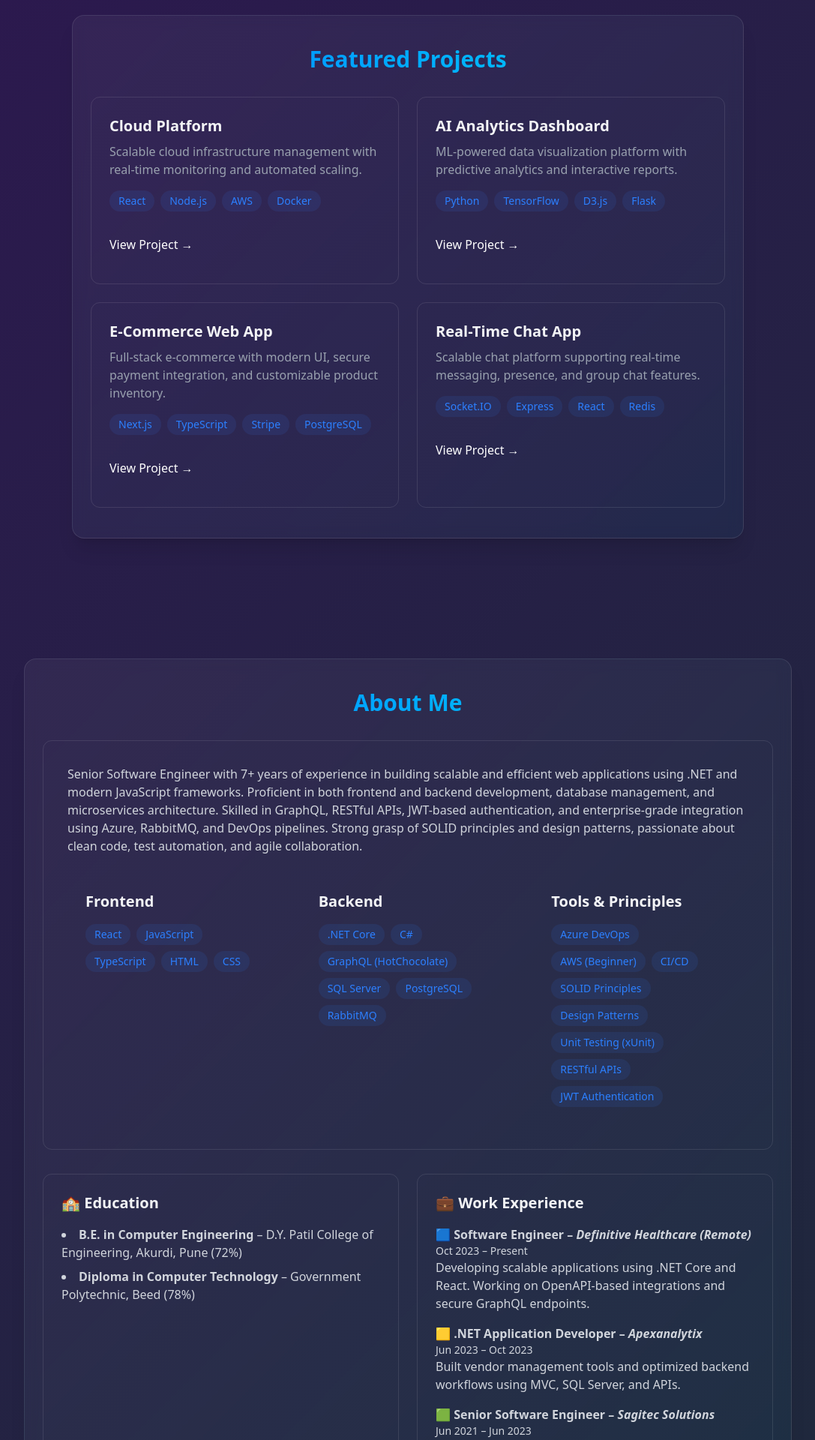
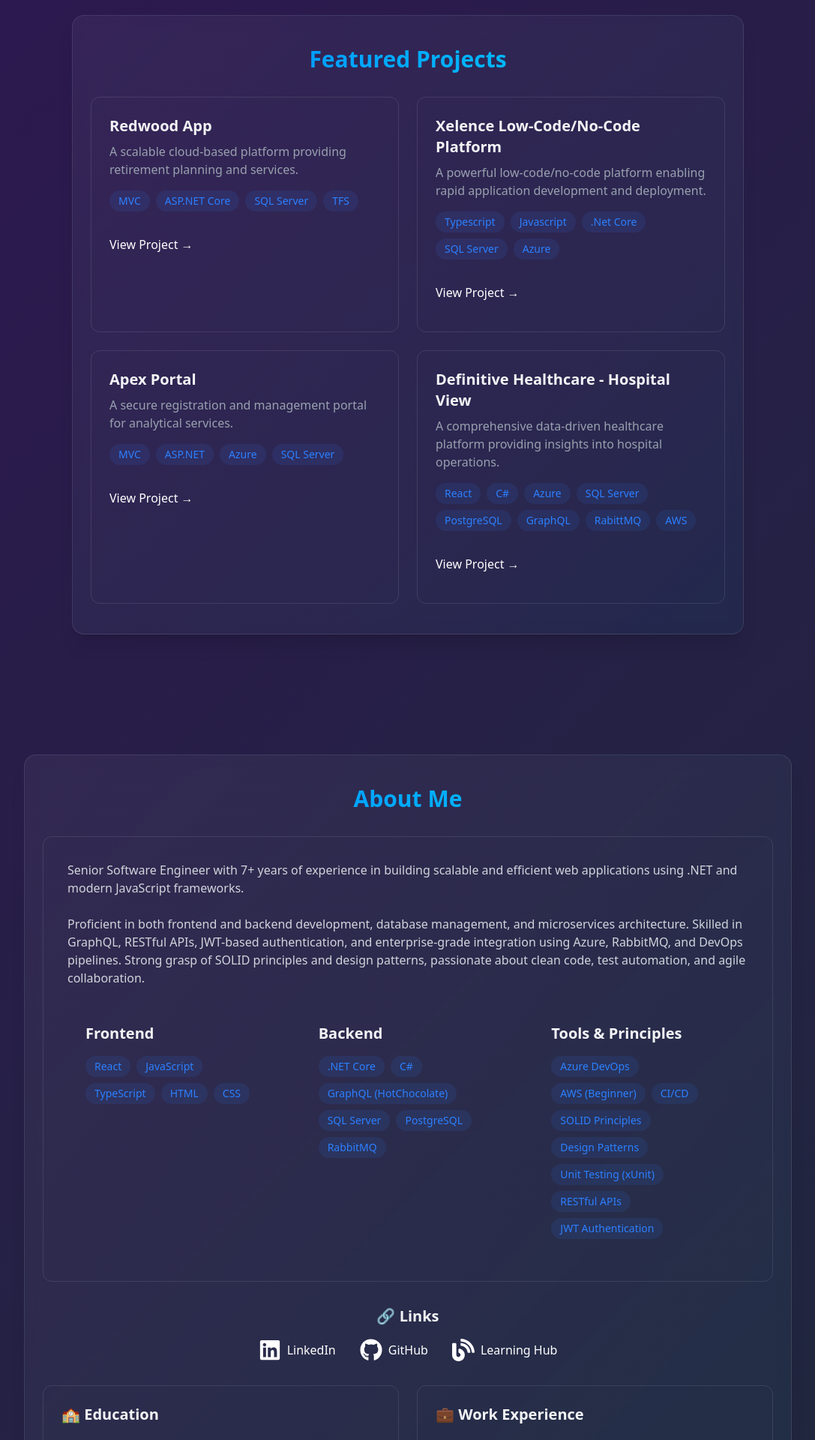
Before and after one commit to SiddharthBhamare/sid.portify, a React (Vite) app: page / in a window 1280 px wide. Shown: the part 860-2780 px from the top of the page at 75% size, without its empty margins (96-1183 px from the left). Built offline with nearby package versions, Linux system fonts and the light colour scheme.

Commit message:
About page changes

```diff
--- a/package.json
+++ b/package.json
@@ -17,6 +17,7 @@
     "lucide-react": "^0.488.0",
     "react": "^19.0.0",
     "react-dom": "^19.0.0",
+    "react-icons": "^5.5.0",
     "tailwindcss": "^4.1.3"
   },
   "devDependencies": {
--- a/src/Components/Sections/About.tsx
+++ b/src/Components/Sections/About.tsx
@@ -1,9 +1,21 @@
 import { RevealOnScroll } from "../RevealOnScroll";
+import { FaLinkedin, FaGithub, FaBlog } from "react-icons/fa"; // Importing icons from react-icons
 
-export const About = () => {
-  const frontendSkills = ["React", "JavaScript", "TypeScript", "HTML", "CSS"];
+interface SkillsProps {
+  frontendSkills: string[];
+  backendSkills: string[];
+  toolsAndPrinciples: string[];
+}
 
-  const backendSkills = [
+export const About: React.FC = () => {
+  const frontendSkills: string[] = [
+    "React",
+    "JavaScript",
+    "TypeScript",
+    "HTML",
+    "CSS",
+  ];
+  const backendSkills: string[] = [
     ".NET Core",
     "C#",
     "GraphQL (HotChocolate)",
@@ -11,8 +23,7 @@
     "PostgreSQL",
     "RabbitMQ",
   ];
-
-  const toolsAndPrinciples = [
+  const toolsAndPrinciples: string[] = [
     "Azure DevOps",
     "AWS (Beginner)",
     "CI/CD",
@@ -38,13 +49,14 @@
             <p className="text-gray-300 mb-6">
               Senior Software Engineer with 7+ years of experience in building
               scalable and efficient web applications using .NET and modern
-              JavaScript frameworks. Proficient in both frontend and backend
-              development, database management, and microservices architecture.
-              Skilled in GraphQL, RESTful APIs, JWT-based authentication, and
-              enterprise-grade integration using Azure, RabbitMQ, and DevOps
-              pipelines. Strong grasp of SOLID principles and design patterns,
-              passionate about clean code, test automation, and agile
-              collaboration.
+              JavaScript frameworks. <br />
+              <br />
+              Proficient in both frontend and backend development, database
+              management, and microservices architecture. Skilled in GraphQL,
+              RESTful APIs, JWT-based authentication, and enterprise-grade
+              integration using Azure, RabbitMQ, and DevOps pipelines. Strong
+              grasp of SOLID principles and design patterns, passionate about
+              clean code, test automation, and agile collaboration.
             </p>
 
             <div className="grid grid-cols-1 md:grid-cols-3 gap-6">
@@ -92,6 +104,40 @@
                   ))}
                 </div>
               </div>
+            </div>
+          </div>
+
+          {/* Links Section with Logos */}
+          <div className="mt-8">
+            <h3 className="text-xl font-bold mb-4 text-center">🔗 Links</h3>
+            <div className="flex justify-center gap-8 flex-wrap">
+              <a
+                href="https://www.linkedin.com/in/siddharth-bhamare-1839a7112/"
+                target="_blank"
+                rel="noopener noreferrer"
+                className="flex items-center space-x-2 text-gray-300 hover:text-blue-600 transition-all"
+              >
+                <FaLinkedin size={30} />
+                <span>LinkedIn</span>
+              </a>
+              <a
+                href="https://github.com/SiddharthBhamare"
+                target="_blank"
+                rel="noopener noreferrer"
+                className="flex items-center space-x-2 text-gray-300 hover:text-black transition-all"
+              >
+                <FaGithub size={30} />
+                <span>GitHub</span>
+              </a>
+              <a
+                href="https://siddharthbhamare.github.io/learning-hub/"
+                target="_blank"
+                rel="noopener noreferrer"
+                className="flex items-center space-x-2 text-gray-300 hover:text-teal-500 transition-all"
+              >
+                <FaBlog size={30} />
+                <span>Learning Hub</span>
+              </a>
             </div>
           </div>
 
--- a/src/Components/Sections/Projects.tsx
+++ b/src/Components/Sections/Projects.tsx
@@ -9,18 +9,59 @@
       <RevealOnScroll>
         <div className="max-w-4xl mx-auto px-6 bg-gradient-to-br from-white/5 to-cyan-500/5 backdrop-blur-sm rounded-2xl p-10 shadow-xl border border-white/10">
           <h2 className="text-3xl font-bold mb-8 bg-gradient-to-r from-blue-500 to-cyan-400 bg-clip-text text-transparent text-center">
-            {" "}
             Featured Projects
           </h2>
           <div className="grid grid-cols-1 md:grid-cols-2 gap-6">
+            {/* Redwood App */}
             <div className="p-6 rounded-xl border border-white/10 hover:-translate-y-1 hover:border-blue-500/30 hover:shadow-[0_2px_8px_rgba(59,130,246,0.2)] transition">
-              <h3 className="text-xl font-bold mb-2"> Cloud Platform</h3>
+              <h3 className="text-xl font-bold mb-2">Redwood App</h3>
               <p className="text-gray-400 mb-4">
-                Scalable cloud infrastructure management with real-time
-                monitoring and automated scaling.
+                A scalable cloud-based platform providing retirement planning
+                and services.
               </p>
               <div className="flex flex-wrap gap-2 mb-4">
-                {["React", "Node.js", "AWS", "Docker"].map((tech, key) => (
+                {["MVC", "ASP.NET Core", "SQL Server", "TFS"].map(
+                  (tech, key) => (
+                    <span
+                      key={key}
+                      className="bg-blue-500/10 text-blue-500 py-1 px-3 rounded-full text-sm hover:bg-blue-500/20
+                                    hover:shadow-[0_2px_8px_rgba(59,130,246,0.1)] transition-all
+                    "
+                    >
+                      {tech}
+                    </span>
+                  )
+                )}
+              </div>
+              <div className="flex justify-between items-center">
+                <a
+                  href="https://retirementatyourservice.ucop.edu/UCRAYS/Account/LoginE?ReturnUrl=%2fUCRAYS"
+                  className="text-blue-400 hover:text-blue-300 transition-colors my-4"
+                  target="_blank"
+                  rel="noopener noreferrer"
+                >
+                  View Project →
+                </a>
+              </div>
+            </div>
+
+            {/* Xelence Platform */}
+            <div className="p-6 rounded-xl border border-white/10 hover:-translate-y-1 hover:border-blue-500/30 hover:shadow-[0_2px_8px_rgba(59,130,246,0.2)] transition">
+              <h3 className="text-xl font-bold mb-2">
+                Xelence Low-Code/No-Code Platform
+              </h3>
+              <p className="text-gray-400 mb-4">
+                A powerful low-code/no-code platform enabling rapid application
+                development and deployment.
+              </p>
+              <div className="flex flex-wrap gap-2 mb-4">
+                {[
+                  "Typescript",
+                  "Javascript",
+                  ".Net Core",
+                  "SQL Server",
+                  "Azure",
+                ].map((tech, key) => (
                   <span
                     key={key}
                     className="bg-blue-500/10 text-blue-500 py-1 px-3 rounded-full text-sm hover:bg-blue-500/20
@@ -31,39 +72,31 @@
                   </span>
                 ))}
               </div>
-
               <div className="flex justify-between items-center">
                 <a
-                  href="#"
+                  href="https://www.sagitec.com/xelence-low-code-no-code-platform"
                   className="text-blue-400 hover:text-blue-300 transition-colors my-4"
+                  target="_blank"
+                  rel="noopener noreferrer"
                 >
                   View Project →
                 </a>
               </div>
             </div>
-            <div
-              className="
-              glass p-6 rounded-xl border border-white/10
-              hover:-translate-y-1 hover:border-blue-500/30
-              hover:shadow-[0_4px_20px_rgba(59,130,246,0.1)]
-              transition-all
-            "
-            >
-              <h3 className="text-xl font-bold mb-2">AI Analytics Dashboard</h3>
+
+            {/* Apex Portal */}
+            <div className="p-6 rounded-xl border border-white/10 hover:-translate-y-1 hover:border-blue-500/30 hover:shadow-[0_2px_8px_rgba(59,130,246,0.2)] transition">
+              <h3 className="text-xl font-bold mb-2">Apex Portal</h3>
               <p className="text-gray-400 mb-4">
-                ML-powered data visualization platform with predictive analytics
-                and interactive reports.
+                A secure registration and management portal for analytical
+                services.
               </p>
               <div className="flex flex-wrap gap-2 mb-4">
-                {["Python", "TensorFlow", "D3.js", "Flask"].map((tech, key) => (
+                {["MVC", "ASP.NET", "Azure", "SQL Server"].map((tech, key) => (
                   <span
                     key={key}
-                    className="
-                      bg-blue-500/10 text-blue-500 py-1 px-3
-                      rounded-full text-sm
-                      transition
-                      hover:bg-blue-500/20 hover:-translate-y-0.5
-                      hover:shadow-[0_2px_8px_rgba(59,130,246,0.2)]
+                    className="bg-blue-500/10 text-blue-500 py-1 px-3 rounded-full text-sm hover:bg-blue-500/20
+                                    hover:shadow-[0_2px_8px_rgba(59,130,246,0.1)] transition-all
                     "
                   >
                     {tech}
@@ -72,88 +105,52 @@
               </div>
               <div className="flex justify-between items-center">
                 <a
-                  href="#"
+                  href="https://www.apexanalytix.com/registration-module/"
                   className="text-blue-400 hover:text-blue-300 transition-colors my-4"
+                  target="_blank"
+                  rel="noopener noreferrer"
                 >
                   View Project →
                 </a>
               </div>
             </div>
 
-            <div
-              className="
-              glass p-6 rounded-xl border border-white/10
-              hover:-translate-y-1 hover:border-blue-500/30
-              hover:shadow-[0_4px_20px_rgba(59,130,246,0.1)]
-              transition-all
-            "
-            >
-              <h3 className="text-xl font-bold mb-2">E-Commerce Web App</h3>
+            {/* Definitive Healthcare */}
+            <div className="p-6 rounded-xl border border-white/10 hover:-translate-y-1 hover:border-blue-500/30 hover:shadow-[0_2px_8px_rgba(59,130,246,0.2)] transition">
+              <h3 className="text-xl font-bold mb-2">
+                Definitive Healthcare - Hospital View
+              </h3>
               <p className="text-gray-400 mb-4">
-                Full-stack e-commerce with modern UI, secure payment
-                integration, and customizable product inventory.
+                A comprehensive data-driven healthcare platform providing
+                insights into hospital operations.
               </p>
               <div className="flex flex-wrap gap-2 mb-4">
-                {["Next.js", "TypeScript", "Stripe", "PostgreSQL"].map(
-                  (tech) => (
-                    <span
-                      key={tech}
-                      className="
-                      bg-blue-500/10 text-blue-500 py-1 px-3
-                      rounded-full text-sm
-                      transition
-                      hover:bg-blue-500/20 hover:-translate-y-0.5
-                      hover:shadow-[0_2px_8px_rgba(59,130,246,0.2)]
-                    "
-                    >
-                      {tech}
-                    </span>
-                  )
-                )}
-              </div>
-              <div className="flex justify-between items-center">
-                <a
-                  href="#"
-                  className="text-blue-400 hover:text-blue-300 transition-colors my-4"
-                >
-                  View Project →
-                </a>
-              </div>
-            </div>
-
-            <div
-              className="
-              glass p-6 rounded-xl border border-white/10
-              hover:-translate-y-1 hover:border-blue-500/30
-              hover:shadow-[0_4px_20px_rgba(59,130,246,0.1)]
-              transition-all
-            "
-            >
-              <h3 className="text-xl font-bold mb-2">Real-Time Chat App</h3>
-              <p className="text-gray-400 mb-4">
-                Scalable chat platform supporting real-time messaging, presence,
-                and group chat features.
-              </p>
-              <div className="flex flex-wrap gap-2 mb-4">
-                {["Socket.IO", "Express", "React", "Redis"].map((tech, key) => (
+                {[
+                  "React",
+                  "C#",
+                  "Azure",
+                  "SQL Server",
+                  "PostgreSQL",
+                  "GraphQL",
+                  "RabittMQ",
+                  "AWS",
+                ].map((tech, key) => (
                   <span
                     key={key}
-                    className="
-                      bg-blue-500/10 text-blue-500 py-1 px-3
-                      rounded-full text-sm
-                      transition
-                      hover:bg-blue-500/20 hover:-translate-y-0.5
-                      hover:shadow-[0_2px_8px_rgba(59,130,246,0.2)]
+                    className="bg-blue-500/10 text-blue-500 py-1 px-3 rounded-full text-sm hover:bg-blue-500/20
+                                    hover:shadow-[0_2px_8px_rgba(59,130,246,0.1)] transition-all
                     "
                   >
                     {tech}
                   </span>
                 ))}
               </div>
-              <div className="flex justify-between items-center ">
+              <div className="flex justify-between items-center">
                 <a
-                  href="#"
+                  href="https://www.definitivehc.com/data-products/hospital-view"
                   className="text-blue-400 hover:text-blue-300 transition-colors my-4"
+                  target="_blank"
+                  rel="noopener noreferrer"
                 >
                   View Project →
                 </a>
```
Also changed, not shown: 1 other file (tests, documents, lock files or other folders).
